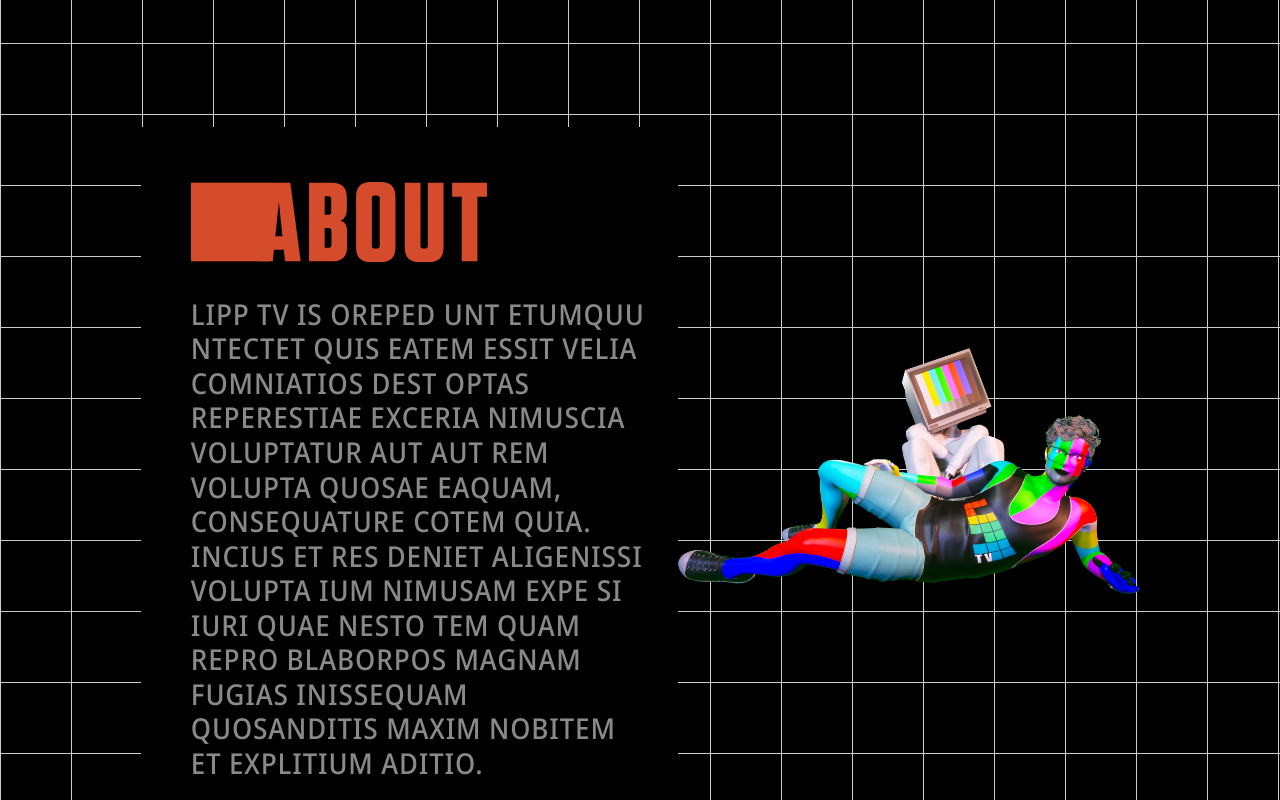
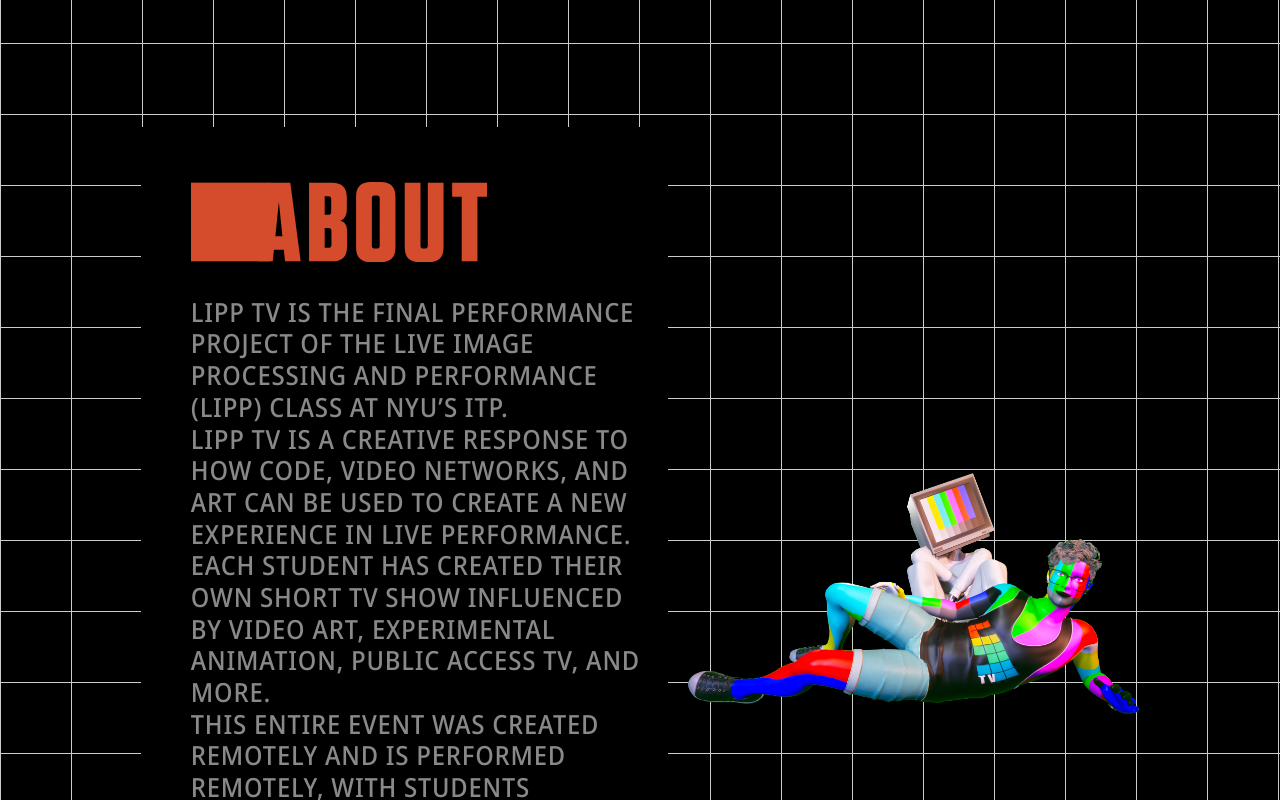
Before and after one commit to CezarMocan/lipp.tv, a Next.js app: page / in a window 1280 px wide. Shown: the part 880-1680 px from the top of the page. Built offline with nearby package versions, Linux system fonts and the light colour scheme.

Commit message:
Bugfixes

```diff
--- a/components/main.js
+++ b/components/main.js
@@ -128,7 +128,13 @@
             <div className="subsection subsection--dark subsection--text">
               <img className="fake-h1" src="img/about.svg"/>
               <h3 className="light">
-                LIPP TV is Oreped unt etumquu ntectet quis eatem essit velia comniatios dest optas reperestiae exceria nimuscia voluptatur aut aut rem volupta quosae eaquam, consequature cotem quia. Incius et res deniet aligenissi volupta ium nimusam expe si iuri quae nesto tem quam repro blaborpos magnam fugias inissequam quosanditis maxim nobitem et explitium aditio.
+              LIPP TV IS THE FINAL PERFORMANCE PROJECT OF THE LIVE IMAGE PROCESSING AND PERFORMANCE (LIPP) CLASS AT NYU’S ITP. <br/>
+
+LIPP TV IS A CREATIVE RESPONSE TO HOW CODE, VIDEO NETWORKS, AND ART CAN BE USED TO CREATE A NEW EXPERIENCE IN LIVE PERFORMANCE. EACH STUDENT HAS CREATED THEIR OWN SHORT TV SHOW INFLUENCED BY VIDEO ART, EXPERIMENTAL ANIMATION, PUBLIC ACCESS TV, AND MORE.
+<br/>
+THIS ENTIRE EVENT WAS CREATED REMOTELY AND IS PERFORMED REMOTELY, WITH STUDENTS CREATING THE WEBSITE, COMMERCIALS, MUSIC, AND ANIMATIONS.
+<br/>
+TUNE IN TO LIPP TV AND MAKE SURE TO JOIN THE CHAT AND TALK WITH OUR CREATORS AND PARTICIPATE IN THEIR SHOWS.
               </h3>
             </div>
             <div className="subsection subsection--image">
--- a/styles/styles.scss
+++ b/styles/styles.scss
@@ -297,7 +297,7 @@
       }
     }
     &--image {
-      padding: 50px 0px 50px 0px;
+      padding: 50px 0px 50px 20px;
       display: flex;
       flex-direction: column;
       justify-content: center;
--- a/styles/typography.scss
+++ b/styles/typography.scss
@@ -88,6 +88,7 @@
   text-transform: uppercase;
   &.light {
     font-family: 'NotoSans-SCM';
+    font-size: 1.65rem;
   }
 }
 h4 {
```
